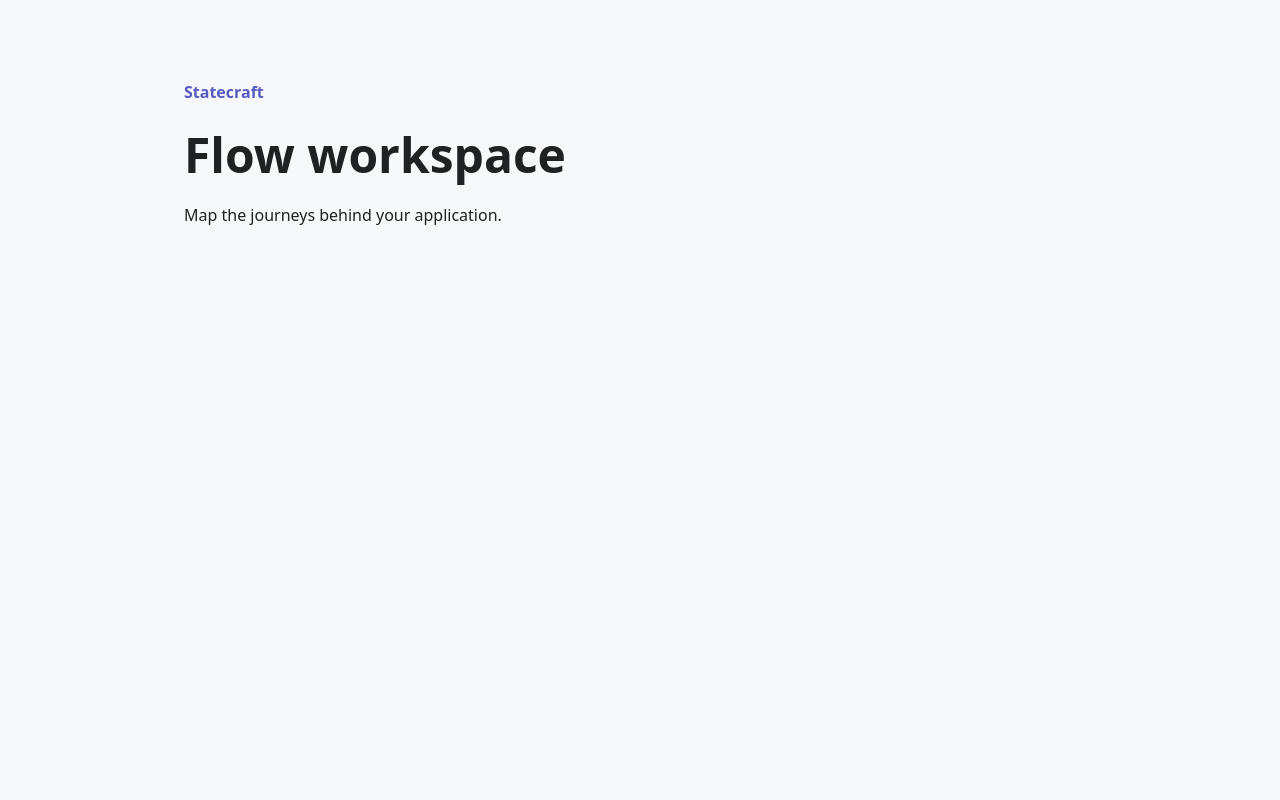
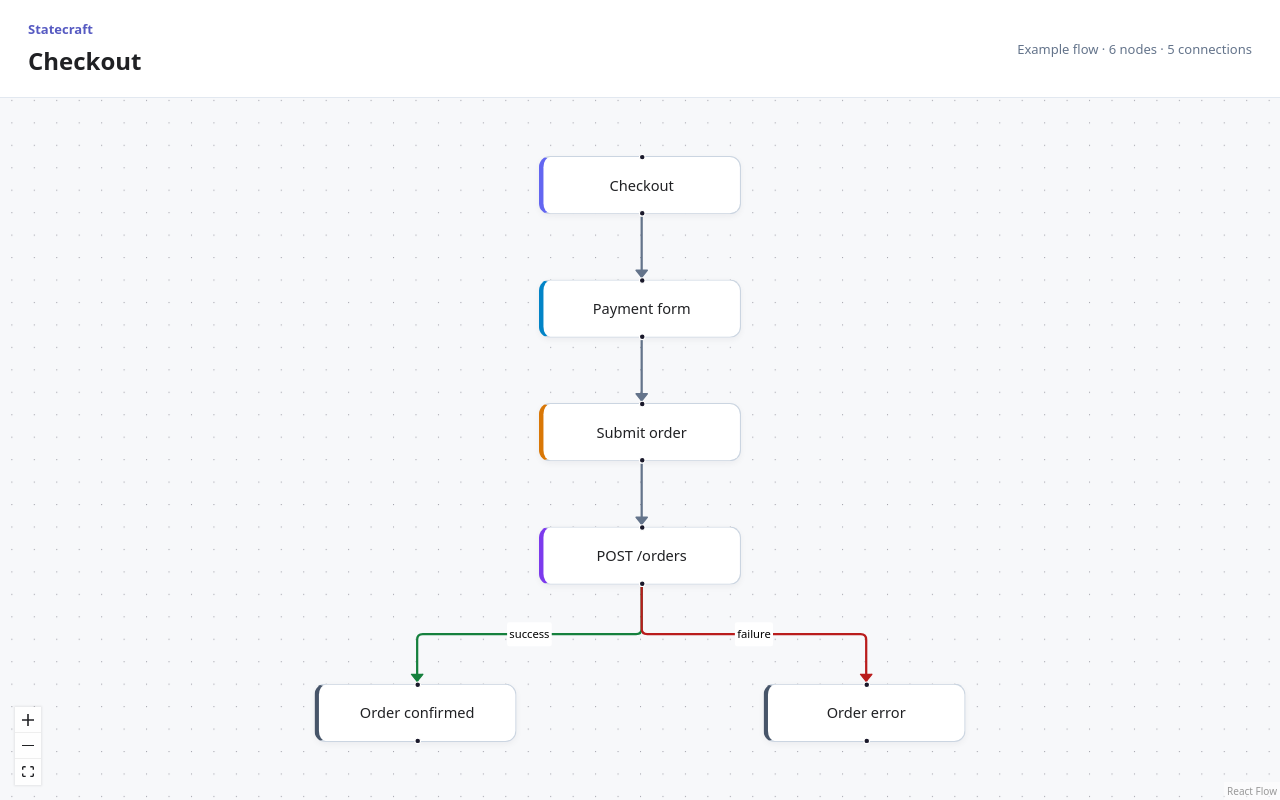
Before and after one commit to NicolasMilliard/statecraft, a React (Vite) app in the folder apps/web/: page / in a window 1280 px wide. Built offline with nearby package versions, Linux system fonts and the light colour scheme.

Commit message:
feat(web): render checkout flow

```diff
--- a/apps/web/package.json
+++ b/apps/web/package.json
@@ -11,6 +11,8 @@
     "typecheck": "tsc -p tsconfig.app.json --noEmit && tsc -p tsconfig.node.json --noEmit"
   },
   "dependencies": {
+    "@statecraft/core": "workspace:*",
+    "@xyflow/react": "12.11.6",
     "react": "^19.2.8",
     "react-dom": "^19.2.8"
   },
--- a/apps/web/src/App.tsx
+++ b/apps/web/src/App.tsx
@@ -1,9 +1,22 @@
+import { FlowCanvas } from './canvas/FlowCanvas';
+import { checkoutFlow, checkoutLayout } from './examples/checkout';
+
 export default function App() {
   return (
-    <main>
-      <p className="brand">Statecraft</p>
-      <h1>Flow workspace</h1>
-      <p>Map the journeys behind your application.</p>
+    <main className="workspace">
+      <header className="workspace-header">
+        <div>
+          <p className="brand">Statecraft</p>
+          <h1>{checkoutFlow.name}</h1>
+        </div>
+
+        <p className="workspace-summary">
+          Example flow · {checkoutFlow.nodes.length} nodes ·{' '}
+          {checkoutFlow.edges.length} connections
+        </p>
+      </header>
+
+      <FlowCanvas flow={checkoutFlow} layout={checkoutLayout} />
     </main>
   );
 }
--- /dev/null
+++ b/apps/web/src/canvas/FlowCanvas.tsx
@@ -0,0 +1,35 @@
+import type { Flow } from '@statecraft/core';
+import { Background, Controls, ReactFlow } from '@xyflow/react';
+import { useMemo } from 'react';
+import type { FlowLayout } from './flow-layout';
+import { toReactFlowGraph, type CanvasNode } from './to-react-flow-graph';
+
+interface FlowCanvasProps {
+  readonly flow: Flow;
+  readonly layout: FlowLayout;
+}
+
+export function FlowCanvas({ flow, layout }: FlowCanvasProps) {
+  const graph = useMemo(() => toReactFlowGraph(flow, layout), [flow, layout]);
+
+  return (
+    <section className="flow-canvas" aria-label={`${flow.name} flow diagram`}>
+      <ReactFlow<CanvasNode>
+        nodes={graph.nodes}
+        edges={graph.edges}
+        nodesDraggable={false}
+        nodesConnectable={false}
+        edgesReconnectable={false}
+        elementsSelectable={false}
+        deleteKeyCode={null}
+        fitView
+        fitViewOptions={{ padding: 0.2 }}
+        minZoom={0.25}
+        maxZoom={1.5}
+      >
+        <Background />
+        <Controls showInteractive={false} />
+      </ReactFlow>
+    </section>
+  );
+}
--- /dev/null
+++ b/apps/web/src/canvas/flow-layout.tsx
@@ -0,0 +1,9 @@
+export interface FlowNodePosition {
+  readonly x: number;
+  readonly y: number;
+}
+
+export interface FlowLayout {
+  readonly flowId: string;
+  readonly positions: Readonly<Record<string, FlowNodePosition>>;
+}
--- /dev/null
+++ b/apps/web/src/canvas/to-react-flow-graph.ts
@@ -0,0 +1,80 @@
+import {
+  validateFlow,
+  type Flow,
+  type FlowEdgeKind,
+  type FlowNodeKind,
+} from '@statecraft/core';
+import { MarkerType, type Edge, type Node } from '@xyflow/react';
+import type { FlowLayout } from './flow-layout';
+
+export type CanvasNode = Node<
+  {
+    label: string;
+    kind: FlowNodeKind;
+  },
+  'default'
+>;
+
+const EDGE_COLORS: Record<FlowEdgeKind, string> = {
+  transition: '#64748b',
+  success: '#15803d',
+  failure: '#b91c1c',
+};
+
+export function toReactFlowGraph(
+  flow: Flow,
+  layout: FlowLayout,
+): { nodes: CanvasNode[]; edges: Edge[] } {
+  const issues = validateFlow(flow);
+
+  if (issues.length > 0) {
+    throw new Error(
+      `Invalid flow "${flow.id}": ${issues.map((issue) => issue.code).join(', ')}`,
+    );
+  }
+
+  if (layout.flowId !== flow.id) {
+    throw new Error(`Layout does not belong to flow "${flow.id}"`);
+  }
+
+  const nodes = flow.nodes.map((node): CanvasNode => {
+    const position = layout.positions[node.id];
+
+    if (position === undefined) {
+      throw new Error(`Missing position for node "${node.id}"`);
+    }
+
+    return {
+      id: node.id,
+      type: 'default',
+      className: `statecraft-node--${node.kind}`,
+      position: { ...position },
+      data: {
+        label: node.label,
+        kind: node.kind,
+      },
+    };
+  });
+
+  const edges = flow.edges.map((edge): Edge => {
+    const color = EDGE_COLORS[edge.kind];
+
+    return {
+      id: edge.id,
+      source: edge.sourceNodeId,
+      target: edge.targetNodeId,
+      type: 'smoothstep',
+      label: edge.kind === 'transition' ? '' : edge.kind,
+      style: {
+        stroke: color,
+        strokeWidth: 2,
+      },
+      markerEnd: {
+        type: MarkerType.ArrowClosed,
+        color,
+      },
+    };
+  });
+
+  return { nodes, edges };
+}
--- /dev/null
+++ b/apps/web/src/examples/checkout.ts
@@ -0,0 +1,85 @@
+import type { Flow } from '@statecraft/core';
+import type { FlowLayout } from '../canvas/flow-layout';
+
+export const checkoutFlow: Flow = {
+  id: 'checkout',
+  name: 'Checkout',
+  entryNodeId: 'checkout-screen',
+  nodes: [
+    {
+      id: 'checkout-screen',
+      kind: 'screen',
+      label: 'Checkout',
+    },
+    {
+      id: 'payment-form',
+      kind: 'ui',
+      label: 'Payment form',
+    },
+    {
+      id: 'submit-order',
+      kind: 'action',
+      label: 'Submit order',
+    },
+    {
+      id: 'create-order',
+      kind: 'service',
+      label: 'POST /orders',
+    },
+    {
+      id: 'order-confirmed',
+      kind: 'state',
+      label: 'Order confirmed',
+    },
+    {
+      id: 'order-error',
+      kind: 'state',
+      label: 'Order error',
+    },
+  ],
+  edges: [
+    {
+      id: 'checkout-to-form',
+      sourceNodeId: 'checkout-screen',
+      targetNodeId: 'payment-form',
+      kind: 'transition',
+    },
+    {
+      id: 'form-to-submit',
+      sourceNodeId: 'payment-form',
+      targetNodeId: 'submit-order',
+      kind: 'transition',
+    },
+    {
+      id: 'submit-to-service',
+      sourceNodeId: 'submit-order',
+      targetNodeId: 'create-order',
+      kind: 'transition',
+    },
+    {
+      id: 'order-success',
+      sourceNodeId: 'create-order',
+      targetNodeId: 'order-confirmed',
+      kind: 'success',
+    },
+    {
+      id: 'order-failure',
+      sourceNodeId: 'create-order',
+      targetNodeId: 'order-error',
+      kind: 'failure',
+    },
+  ],
+  codeReferences: [],
+};
+
+export const checkoutLayout: FlowLayout = {
+  flowId: 'checkout',
+  positions: {
+    'checkout-screen': { x: 280, y: 0 },
+    'payment-form': { x: 280, y: 110 },
+    'submit-order': { x: 280, y: 220 },
+    'create-order': { x: 280, y: 330 },
+    'order-confirmed': { x: 80, y: 470 },
+    'order-error': { x: 480, y: 470 },
+  },
+};
--- a/apps/web/src/index.css
+++ b/apps/web/src/index.css
@@ -1,3 +1,5 @@
+@import '@xyflow/react/dist/style.css';
+
 :root {
   font-family: system-ui, sans-serif;
   color: #202124;
@@ -14,22 +16,76 @@ body {
   min-width: 320px;
 }
 
-main {
-  max-width: 960px;
-  margin: 0 auto;
-  padding: 64px 24px;
+.workspace {
+  display: grid;
+  grid-template-rows: auto minmax(0, 1fr);
+  width: 100%;
+  height: 100dvh;
+}
+
+.workspace-header {
+  display: flex;
+  align-items: center;
+  justify-content: space-between;
+  flex-wrap: wrap;
+  gap: 16px;
+  padding: 20px 28px;
+  border-bottom: 1px solid #e2e8f0;
+  background: #fff;
 }
 
 .brand {
+  margin: 0 0 6px;
   color: #565ac2;
+  font-size: 13px;
   font-weight: 700;
 }
 
-h1 {
-  margin: 16px 0;
-  font-size: clamp(2rem, 5vw, 3rem);
+.workspace-header h1 {
+  margin: 0;
+  font-size: 24px;
 }
 
-p {
-  line-height: 1.6;
+.workspace-summary {
+  margin: 0;
+  color: #64748b;
+  font-size: 13px;
 }
+
+.flow-canvas {
+  width: 100%;
+  height: 100%;
+  min-height: 0;
+}
+
+.react-flow__node-default {
+  width: 180px;
+  padding: 16px;
+  border: 1px solid #cbd5e1;
+  border-left-width: 4px;
+  border-radius: 10px;
+  background: #fff;
+  color: #202124;
+  font-size: 13px;
+  box-shadow: 0 2px 6px rgb(15 23 42 / 5%);
+}
+
+.statecraft-node--screen {
+  border-left-color: #6366f1;
+}
+
+.statecraft-node--ui {
+  border-left-color: #0284c7;
+}
+
+.statecraft-node--action {
+  border-left-color: #d97706;
+}
+
+.statecraft-node--service {
+  border-left-color: #7c3aed;
+}
+
+.statecraft-node--state {
+  border-left-color: #475569;
+}
--- a/package.json
+++ b/package.json
@@ -6,9 +6,9 @@
     "node": ">=24"
   },
   "scripts": {
-    "dev": "pnpm --filter @statecraft/web dev",
+    "dev": "pnpm --filter @statecraft/core build && pnpm --filter @statecraft/web dev",
     "build": "pnpm -r run build",
-    "typecheck": "pnpm -r run typecheck",
+    "typecheck": "pnpm --filter @statecraft/core build && pnpm -r run typecheck",
     "test": "pnpm -r run test"
   },
   "devDependencies": {
```
Also changed, not shown: 1 other file (tests, documents, lock files or other folders).
